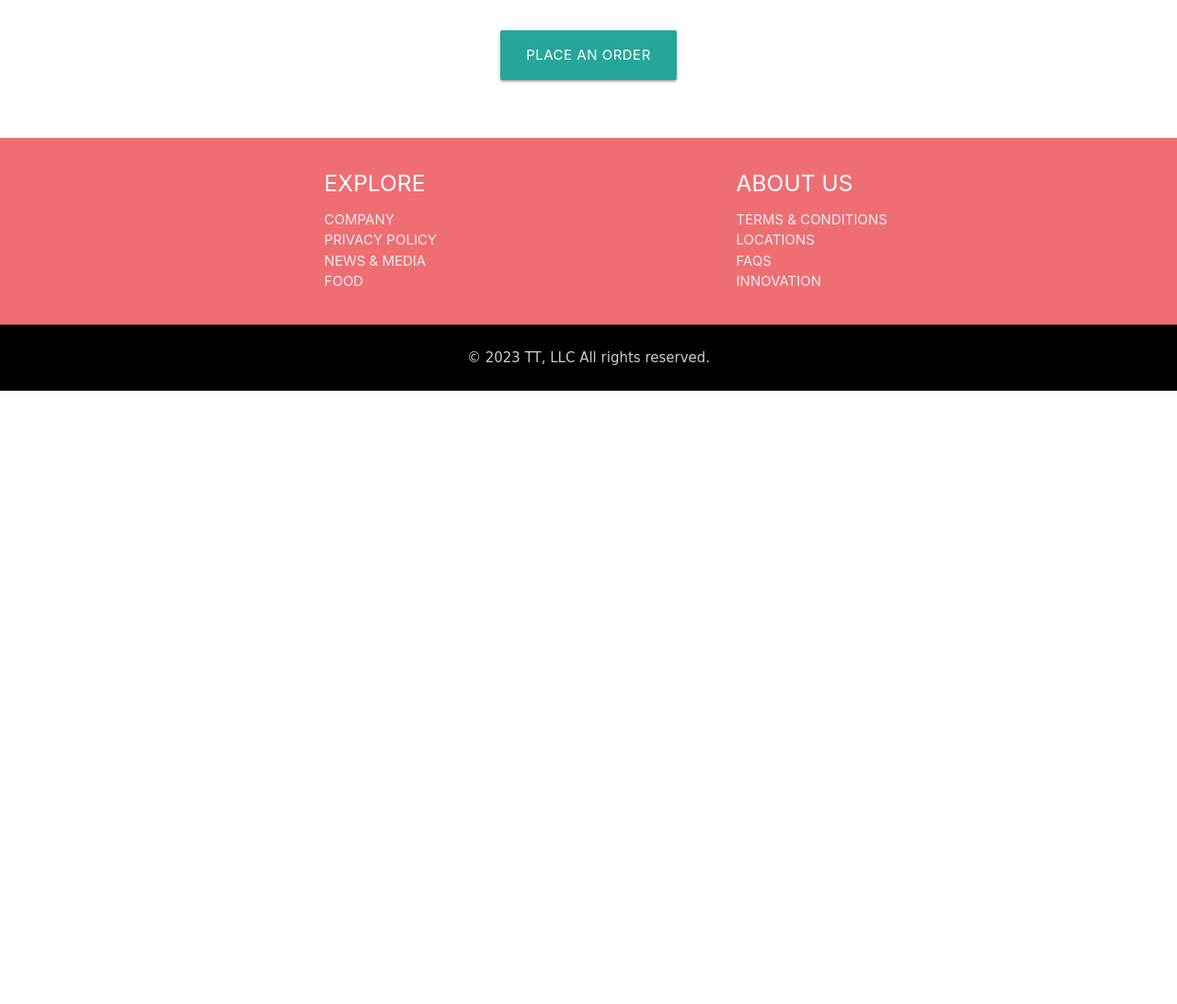
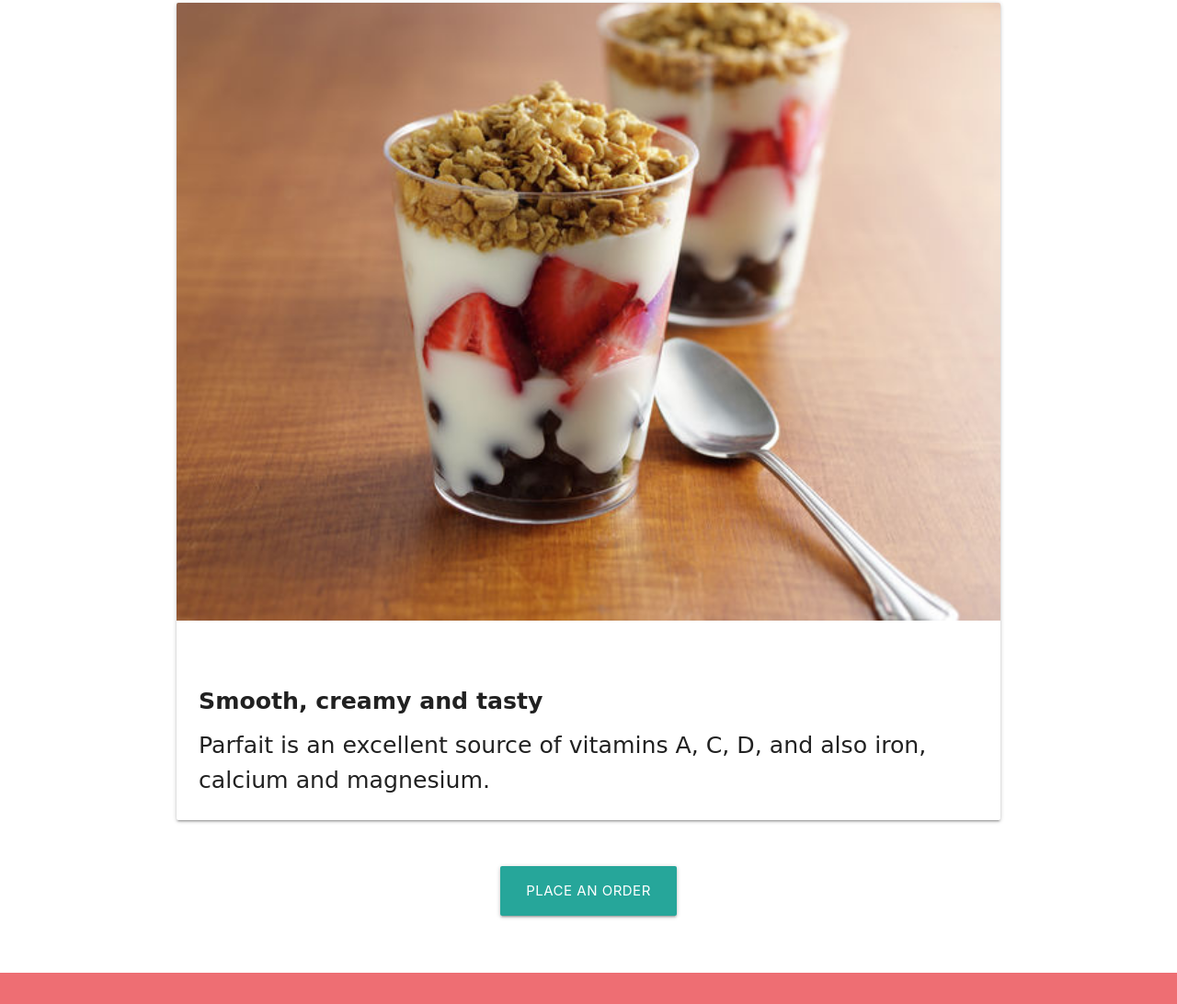
Before and after one commit to Captain-juwon/e-commerce, a plain HTML site: page index.html in a window 1280 px wide. Shown: the part 3412-4504 px from the top of the page at 92% size. Before the commit the page ends 3837 px from the top, so only its background shows below. Drawn offline with nearby package versions, Linux system fonts and the light colour scheme.

Commit message:
Update index.html

```diff
--- a/index.html
+++ b/index.html
@@ -86,6 +86,17 @@
                     </div>
                 </div>
             </div>
+            <div class="card">
+                <div class="card-image">
+                    <img class="responsive-img" src="./img/granular_parfait.jpg" alt="A parfait with mixed fruits and granular">
+                </div>
+                <div class="card-stacked">
+                    <div class="card-content">
+                        <p class="bold">Smooth, creamy and tasty</p>
+                        <p>Parfait is an excellent source of vitamins A, C, D, and also iron, calcium and magnesium.</p>
+                    </div>
+                </div>
+            </div>
         </section>
         <section>
             <div class="container center-align">
```
